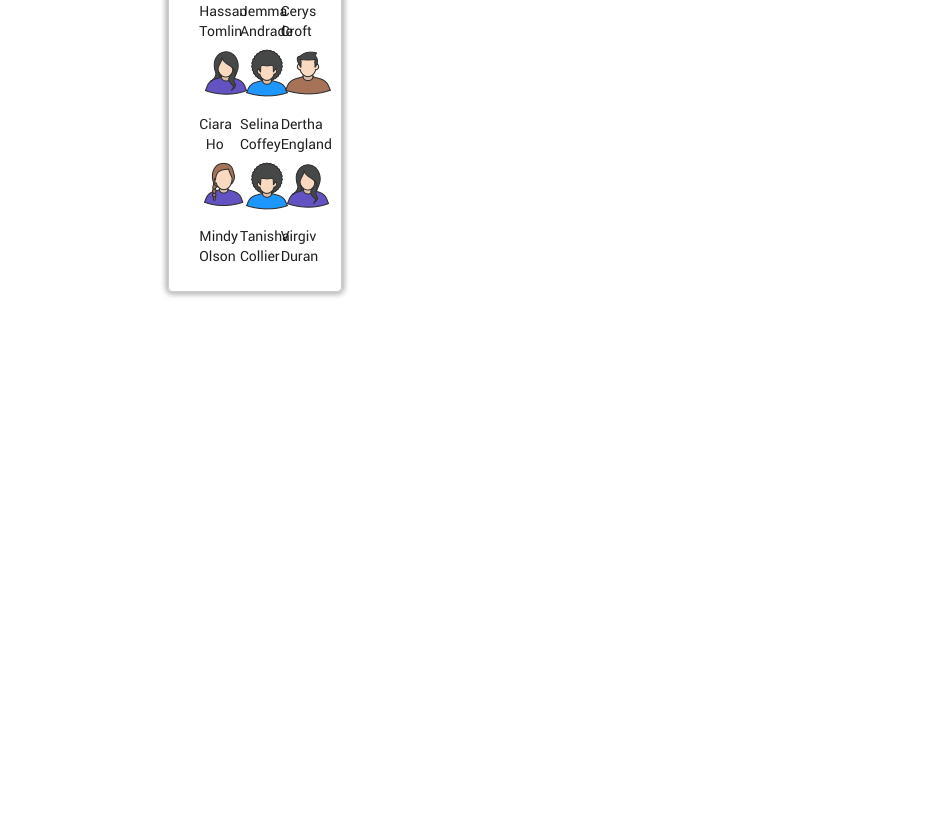
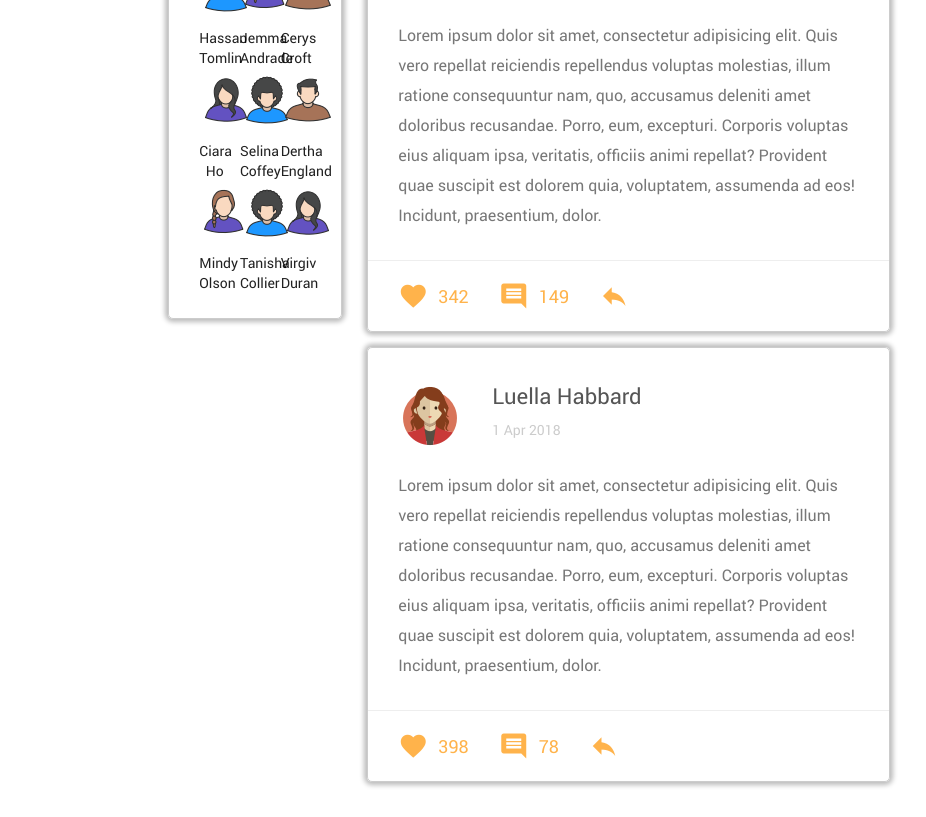
Before and after one commit to art-tal/HT_2019.11.24, a plain HTML site: page index.html in a window 1280 px wide. Shown: the part 561-1378 px from the top of the page, without its empty margins (198-1124 px from the left). Before the commit the page ends 873 px from the top, so only its background shows below. Drawn offline with Linux system fonts and the light colour scheme.

Commit message:
Add MAIN .post

```diff
--- a/index.html
+++ b/index.html
@@ -16,7 +16,7 @@
 		<div class="container">
 			<div class="row">
 				<div class="brand-logo col s1">SN</div>
-				<div class="user col s3 offset-s8">
+				<div class="user col s2 offset-s9">
 					<img src="img/av_64.png" alt="av_64">
 					<span>Luella Hubbard</span>
 				</div>
@@ -143,7 +143,51 @@
 					</div>
 				</article>
 
+				<article class="post">
+					<header>
+						<img src="img/av_64.png" alt="av_64">
+						<h2>Luella Habbard</h2>
+						<span>1 Apr 2018</span>
+					</header>
+					<p>Lorem ipsum dolor sit amet, consectetur adipisicing elit. Quis vero repellat reiciendis repellendus voluptas molestias, illum ratione consequuntur nam, quo, accusamus deleniti amet doloribus recusandae. Porro, eum, excepturi. Corporis voluptas eius aliquam ipsa, veritatis, officiis animi repellat? Provident quae suscipit est dolorem quia, voluptatem, assumenda ad eos! Incidunt, praesentium, dolor.</p>
+					<hr>
+					<div class="icons">
+						<div class="field valign-wrapper">
+							<i class="small material-icons">favorite</i>
+							<span>342</span>
+						</div>
+						<div class="field valign-wrapper">
+							<i class="small material-icons">comment</i>
+							<span>149</span>
+						</div>
+						<div class="field valign-wrapper">
+							<i class="small material-icons">reply</i>
+						</div>
+					</div>
+				</article>
 
+				<article class="post">
+					<header>
+						<img src="img/av_64.png" alt="av_64">
+						<h2>Luella Habbard</h2>
+						<span>1 Apr 2018</span>
+					</header>
+					<p>Lorem ipsum dolor sit amet, consectetur adipisicing elit. Quis vero repellat reiciendis repellendus voluptas molestias, illum ratione consequuntur nam, quo, accusamus deleniti amet doloribus recusandae. Porro, eum, excepturi. Corporis voluptas eius aliquam ipsa, veritatis, officiis animi repellat? Provident quae suscipit est dolorem quia, voluptatem, assumenda ad eos! Incidunt, praesentium, dolor.</p>
+					<hr>
+					<div class="icons">
+						<div class="field valign-wrapper">
+							<i class="small material-icons">favorite</i>
+							<span>398</span>
+						</div>
+						<div class="field valign-wrapper">
+							<i class="small material-icons">comment</i>
+							<span>78</span>
+						</div>
+						<div class="field valign-wrapper">
+							<i class="small material-icons">reply</i>
+						</div>
+					</div>
+				</article>
 			</main>
 		</div>
 	</div>
--- a/sass/main.sass
+++ b/sass/main.sass
@@ -34,6 +34,8 @@ header
 			img
 				width: 48px
 				vertical-align: middle
+			span
+				font-size: 18px
 
 ////////////MAIN///////////////
 
@@ -117,8 +119,7 @@ hr
 	main
 		article
 			@extend %border-shadow
-		article.user_info
-
+			margin-bottom: 15px
 			header
 				background: none
 				color: #555
@@ -162,3 +163,34 @@ hr
 						font-size: 32px
 					span
 						font-size: 16px
+		.post
+			header
+				margin: 30px
+				img
+					margin-right: 30px
+					float: left
+				h2
+					font-size: 22px
+					margin-bottom: 10px
+				span
+					font-size: 14px
+					color: #ccc
+			p
+				margin: 30px
+				color: #777
+				font-size: 16px
+				line-height: 30px
+			.icons
+				margin: 20px 30px
+				color: #FFB34B
+				font-size: 18px
+				font-weight: 300
+				display: -webkit-flex
+				display: -moz-flex
+				display: -ms-flex
+				display: -o-flex
+				display: flex
+				.field
+					margin-right: 30px
+					span
+						margin-left: 10px
```
Also changed, not shown: css/main.css.
